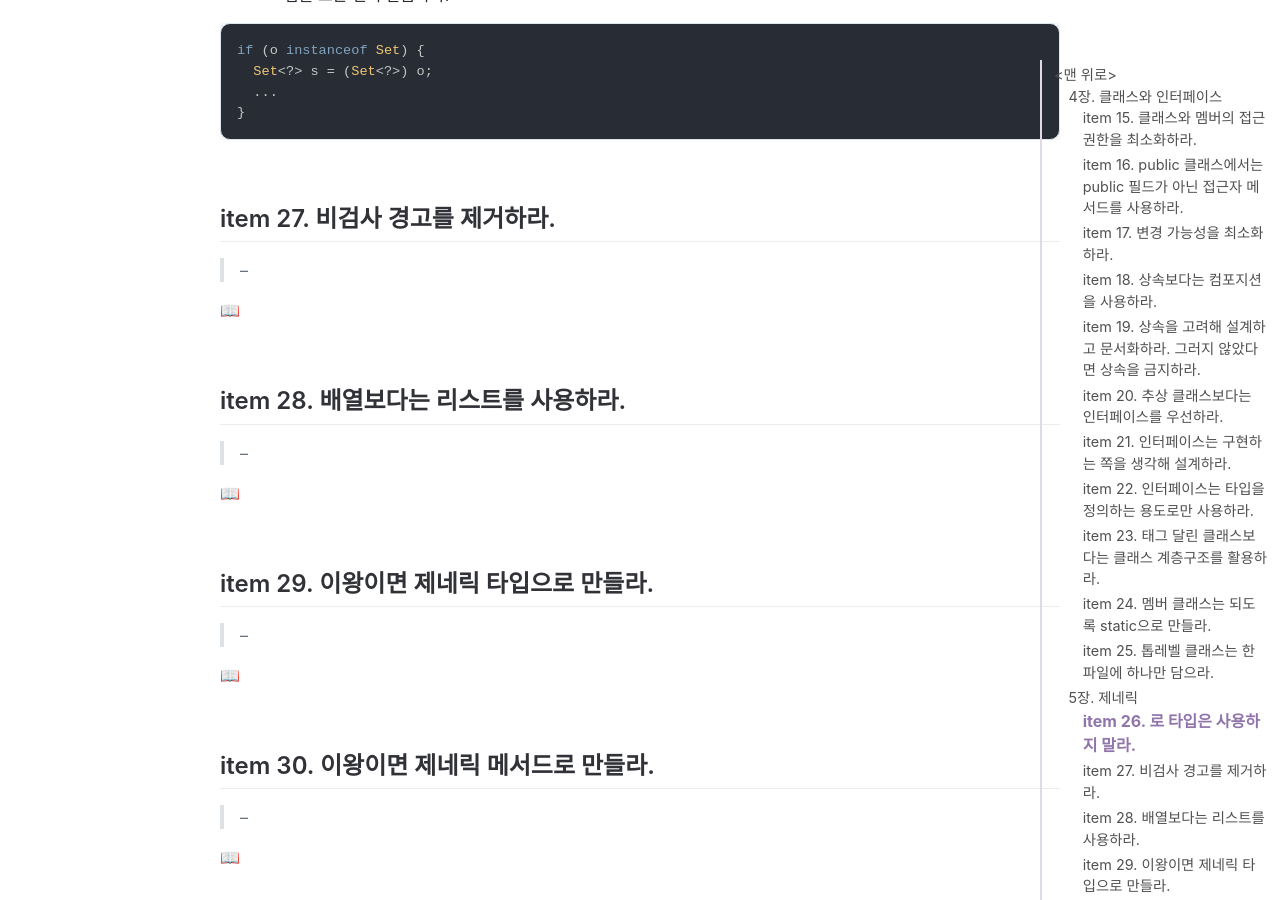
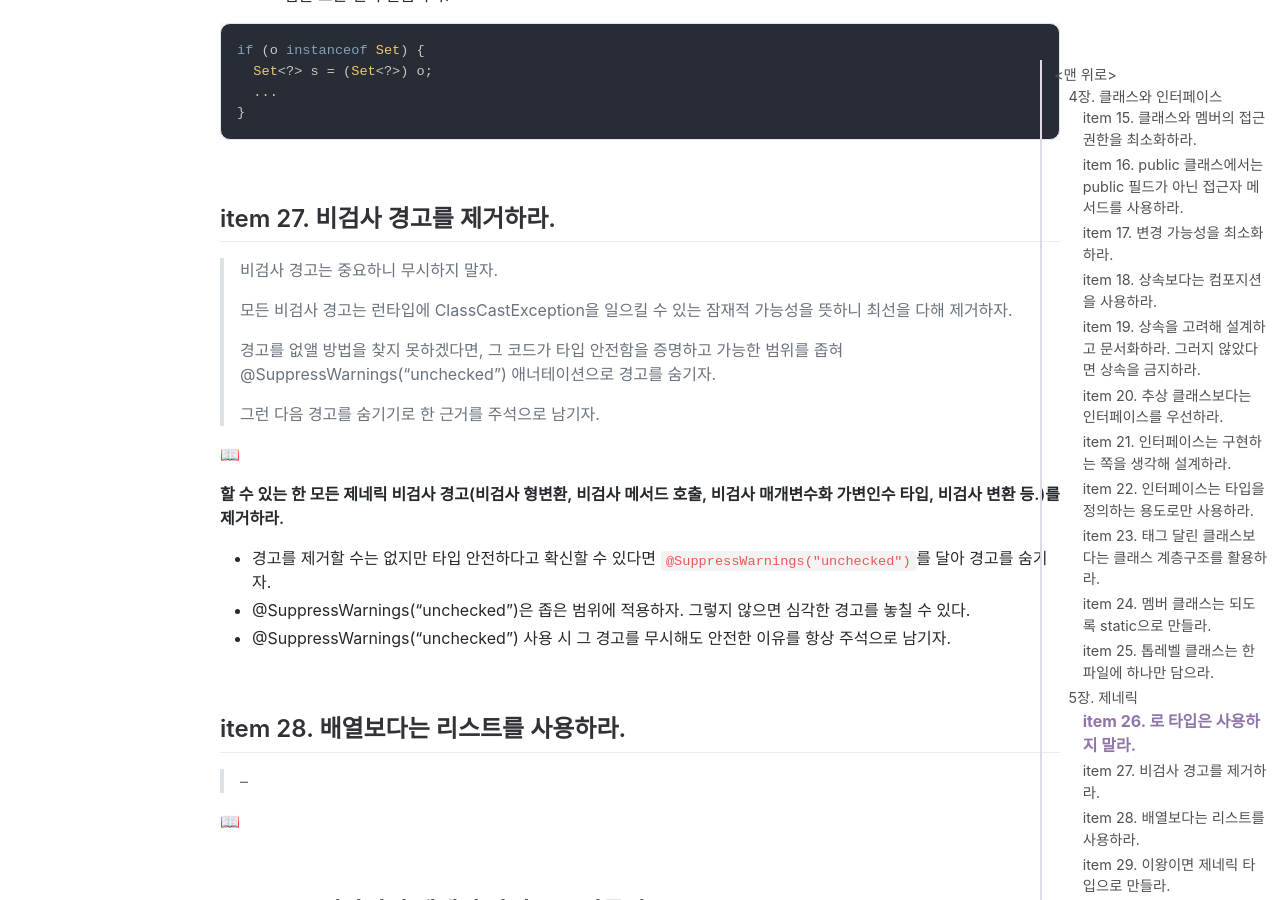
Before and after one commit to jihunparkme/jihunparkme.github.io, a Jekyll site: the page built from _posts/2023-04-22-Effective-Java-Class-Interface-Generics.md, in a window 1280 px wide and 900 px high, scrolled down 15208 px. Built offline with Jekyll 4.4.1, drawn with Linux system fonts in a browser that asks for light colours; nearby versions of some CDN libraries; comment, search, counter and statistics services are not loaded.

Commit message:
[EJ] item 27. 비검사 경고를 제거하라.

```diff
--- a/_posts/2023-04-22-Effective-Java-Class-Interface-Generics.md
+++ b/_posts/2023-04-22-Effective-Java-Class-Interface-Generics.md
@@ -649,9 +649,21 @@ if (o instanceof Set) {
 
 ## item 27. 비검사 경고를 제거하라.
 
-> --
+> 비검사 경고는 중요하니 무시하지 말자.
+>
+> 모든 비검사 경고는 런타입에 ClassCastException을 일으킬 수 있는 잠재적 가능성을 뜻하니 최선을 다해 제거하자.
+>
+> 경고를 없앨 방법을 찾지 못하겠다면, 그 코드가 타입 안전함을 증명하고 가능한 범위를 좁혀 @SuppressWarnings("unchecked") 애너테이션으로 경고를 숨기자.
+>
+> 그런 다음 경고를 숨기기로 한 근거를 주석으로 남기자.
 
 📖
+
+**할 수 있는 한 모든 제네릭 비검사 경고(비검사 형변환, 비검사 메서드 호출, 비검사 매개변수화 가변인수 타입, 비검사 변환 등.)를 제거하라.**
+
+- 경고를 제거할 수는 없지만 타입 안전하다고 확신할 수 있다면 `@SuppressWarnings("unchecked")`를 달아 경고를 숨기자.
+- @SuppressWarnings("unchecked")은 좁은 범위에 적용하자. 그렇지 않으면 심각한 경고를 놓칠 수 있다.
+- @SuppressWarnings("unchecked") 사용 시 그 경고를 무시해도 안전한 이유를 항상 주석으로 남기자.
 
 <br>
 
```
